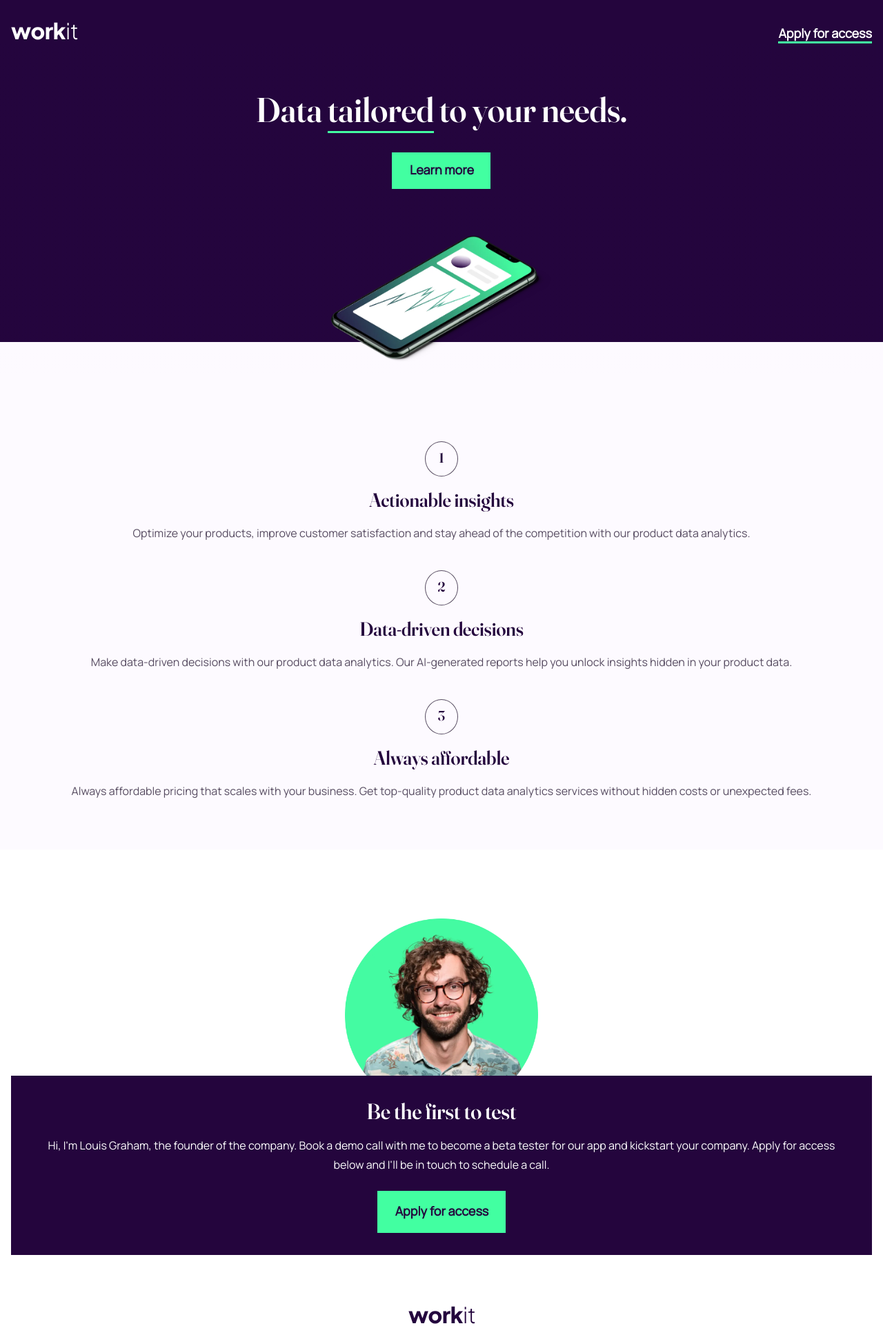
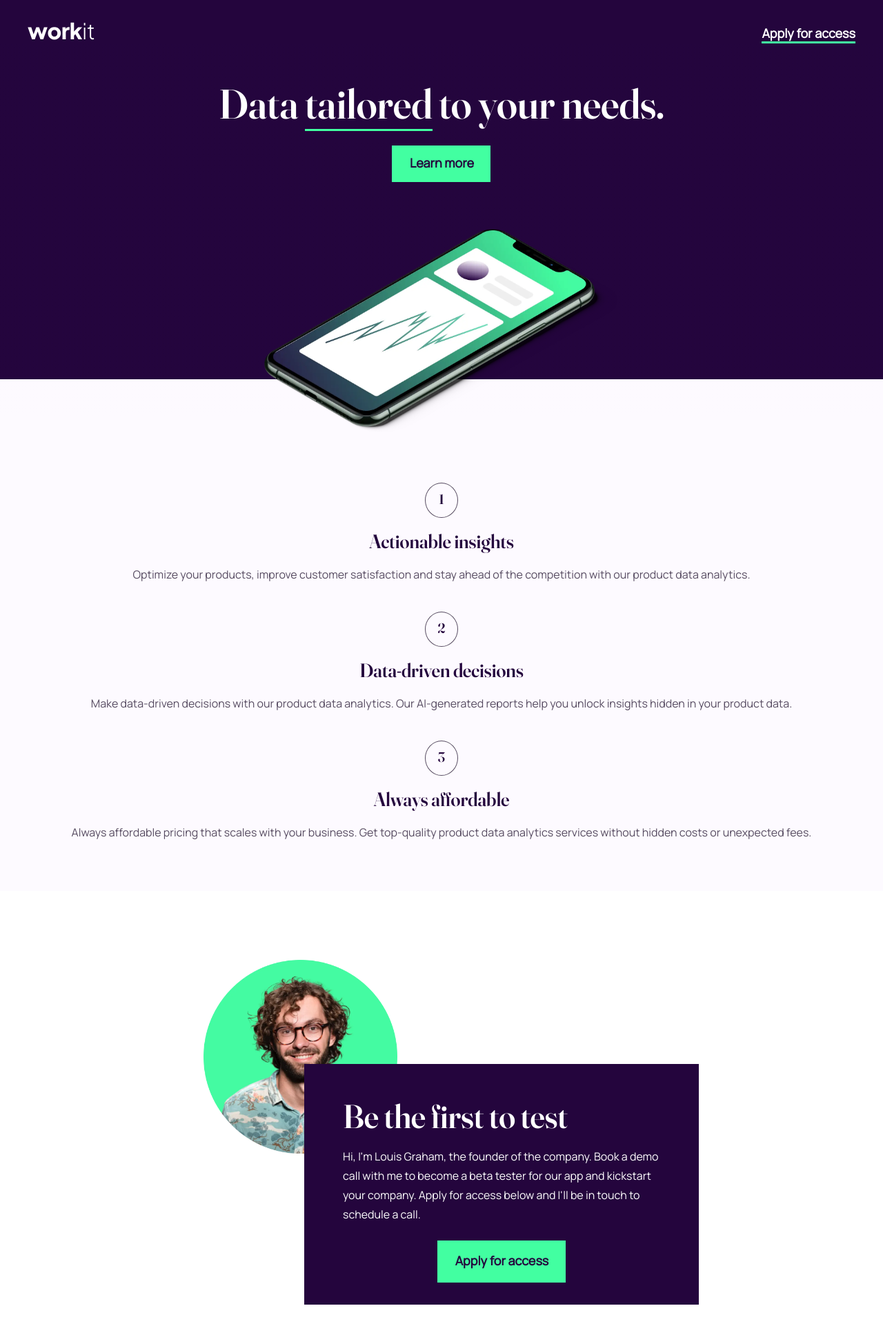
Before and after one commit to rizard1/workit-landing-page, a website: page index.html in a window 1280 px wide. Shown: the top 1923 px of the page at 69% size. Drawn offline with nearby package versions, Linux system fonts and the light colour scheme; files that its build step writes are made by us from their sources.

Commit message:
updated header, hero and intro for tablet

```diff
--- a/src/sass/base/_typography.scss
+++ b/src/sass/base/_typography.scss
@@ -18,19 +18,27 @@ $p-font: 'Manrope';
 $d-h-large: (
     font-family: $h-font,
     font-size: px-rem(80px), // Large
-    line-spacing: px-rem(80px),
+    line-height: px-rem(80px),
 );
 
 $d-h-medium: (
     font-family: $h-font,
     font-size: px-rem(56px), // Medium
-    line-spacing: px-rem(64px),
+    line-height: px-rem(64px),
 );
 
 $d-h-small: (
     font-family: $h-font,
     font-size: px-rem(32px), // Small
-    line-spacing: px-rem(40px),
+    line-height: px-rem(40px),
+);
+
+// Heading tablet variants
+
+$t-h-large: (
+    font-family: $h-font,
+    font-size: px-rem(60px),
+    line-height: px-rem(60px),
 );
 
 // Heading mobile variants
@@ -38,7 +46,7 @@ $d-h-small: (
 $m-h-large: (
     font-family: $h-font,
     font-size: px-rem(50px), // Large
-    line-spacing: px-rem(50px),
+    line-height: px-rem(50px),
 );
 
 // Paragraph
@@ -46,5 +54,5 @@ $m-h-large: (
 $p-body: (
     font-family: $p-font,
     font-size: px-rem(18px),
-    line-spacing: px-rem(32px),
+    line-height: px-rem(32px),
 );
--- a/src/sass/components/_hero.scss
+++ b/src/sass/components/_hero.scss
@@ -8,13 +8,29 @@
     padding-top: px-rem(64px);
     background: linear-gradient(to bottom, $dark-purple 90%, $ghost-white 10%);
 
+    @include res-to("medium") {
+        padding-top: px-rem(56px);
+        height: px-rem(540px);
+    }
+
     .hero-content {
+        @include res-to("medium") {
+            padding: 0 px-rem(128px) 0 px-rem(128px);
+        }
+
         & > h1 {
             @each $property, $value in $m-h-large {
                 #{$property}: $value;
             }
             color: white;
             padding-bottom: px-rem(40px);
+
+            @include res-to("medium") {
+                @each $property, $value in $t-h-large {
+                    #{$property}: $value;
+                }
+
+            }
 
             & > span {
                 border-bottom: $underlineStyle;
@@ -27,5 +43,9 @@
         width: 320px;
         height: auto;
         aspect-ratio: 16 / 9;
+
+        @include res-to("medium") {
+            width: px-rem(514px);
+        }
     }
 }
--- a/src/sass/components/intro/_intro.scss
+++ b/src/sass/components/intro/_intro.scss
@@ -5,9 +5,13 @@
     align-items: center;
 
     & > .headshot {
-        width: px-rem(280px);
+        width: px-rem(281px);
         aspect-ratio: 1 / 1;
         margin-bottom: px-rem(-52px);
+
+        @include res-to("medium") {
+            margin: 0 px-rem(410px) px-rem(-130px) 0;
+        }
     }
 
 }
--- a/src/sass/components/intro/_introBlock.scss
+++ b/src/sass/components/intro/_introBlock.scss
@@ -6,14 +6,29 @@
     gap: 1rem;
     text-align: center;
     background-color: $dark-purple;
-    padding: 2rem 1rem 2rem 1rem;
+    padding: 2rem 1rem;
     color: white;
+
+    @include res-to("medium") {
+        margin: 0 px-rem(40px) 0 px-rem(214px);
+        text-align: left;
+        padding: 2rem 0;
+        max-width: px-rem(572px);
+    }
 
     & > span {
         @each $property, $value in $d-h-small {
             #{$property}: $value;
         }
         font-weight: 600;
+
+        @include res-to("medium") {
+            font-size: px-rem(48px);
+            line-height: px-rem(56px);
+            width: 100%;
+            text-align: left;
+            padding: 1rem 0 0 px-rem(56px);
+        }
     }
 
     & > p {
@@ -22,5 +37,9 @@
         line-height: px-rem(28px);
         font-weight: 400;
         padding: 0 px-rem(15px) 0.5rem px-rem(15px);
+
+        @include res-to("medium") {
+            padding: 0 px-rem(56px) 0.5rem px-rem(56px);
+        }
     }
 }
--- a/src/sass/layout/_header.scss
+++ b/src/sass/layout/_header.scss
@@ -3,7 +3,11 @@ header {
     display: flex;
     flex-direction: row;
     justify-content: space-between;
-    padding: px-rem(32px) px-rem(16px) 0 px-rem(16px);
     background: $dark-purple;
     font-size: 1rem;
+    padding: px-rem(32px) px-rem(16px) 0 px-rem(16px);
+
+    @include res-to('medium') {
+        padding: px-rem(32px) px-rem(40px) 0 px-rem(40px);
+    }
 }
```
